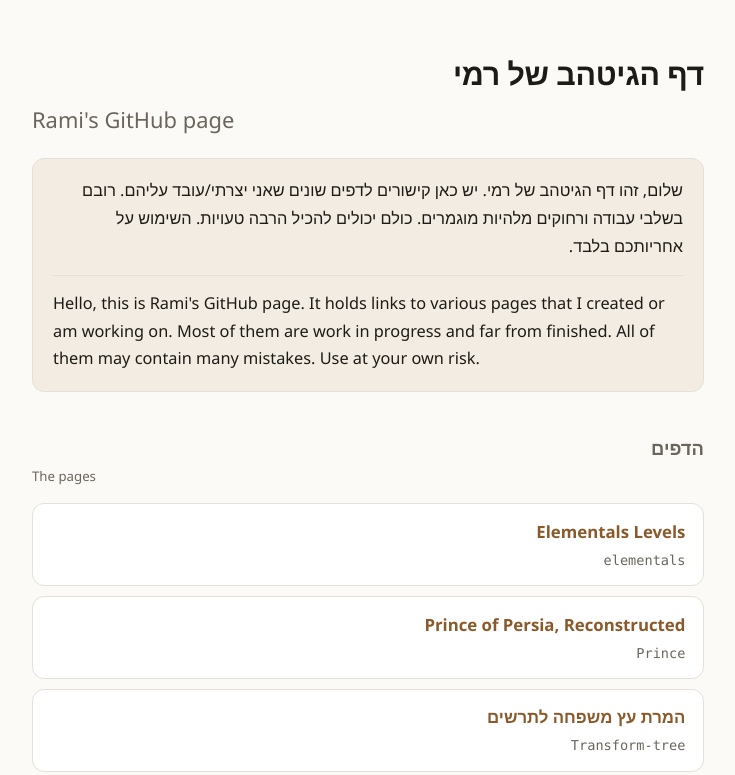
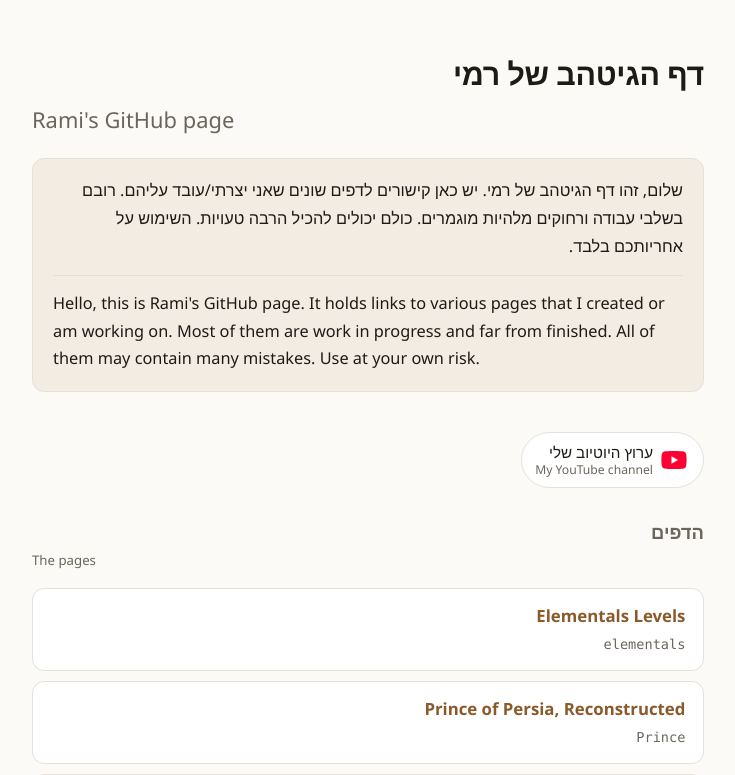
Before and after one commit to Rami5743/Rami5743.github.io, a plain HTML site: page index.html in a window 1280 px wide. Shown: the top 775 px of the page, without its empty margins (272-1007 px from the left). Drawn offline with Linux system fonts and the light colour scheme.

Commit message:
Add a YouTube channel link with the YouTube icon
Co-Authored-By: Claude Opus 5 <noreply@anthropic.com>
Claude-Session: https://claude.ai/code/session_01DW9uEzQNLjtMxF1wSezBeZ

```diff
--- a/index.html
+++ b/index.html
@@ -127,6 +127,31 @@
   }
   footer a { color: var(--accent); }
   footer p { margin: 0 0 0.3rem; }
+  .yt {
+    display: inline-flex;
+    align-items: center;
+    gap: 0.5rem;
+    margin: 0 0 1.75rem;
+    padding: 0.55rem 1rem 0.6rem 0.85rem;
+    background: var(--card);
+    border: 1px solid var(--line);
+    border-radius: 999px;
+    text-decoration: none;
+    color: var(--text);
+    font-size: 0.95rem;
+    transition: border-color .15s ease, transform .15s ease;
+  }
+  .yt:hover { border-color: #ff0033; transform: translateY(-1px); }
+  .yt:focus-visible { outline: 2px solid var(--accent); outline-offset: 2px; }
+  .yt svg { width: 26px; height: 18px; flex: none; display: block; }
+  .yt-en {
+    display: block;
+    color: var(--muted);
+    font-size: 0.8em;
+    text-align: left;
+    line-height: 1.3;
+  }
+  .yt > span { line-height: 1.35; }
 </style>
 </head>
 <body>
@@ -137,6 +162,14 @@
     <p>שלום, זהו דף הגיטהב של רמי. יש כאן קישורים לדפים שונים שאני יצרתי/עובד עליהם. רובם בשלבי עבודה ורחוקים מלהיות מוגמרים. כולם יכולים להכיל הרבה טעויות. השימוש על אחריותכם בלבד.</p>
     <p lang="en" dir="ltr" class="en">Hello, this is Rami's GitHub page. It holds links to various pages that I created or am working on. Most of them are work in progress and far from finished. All of them may contain many mistakes. Use at your own risk.</p>
   </div>
+
+  <a class="yt" href="https://www.youtube.com/@aizenr" target="_blank" rel="noopener">
+    <svg viewBox="0 0 28 20" role="img" aria-hidden="true" focusable="false">
+      <path fill="#ff0033" d="M27.4 3.1A3.5 3.5 0 0 0 24.9.6C22.7 0 14 0 14 0S5.3 0 3.1.6A3.5 3.5 0 0 0 .6 3.1C0 5.3 0 10 0 10s0 4.7.6 6.9a3.5 3.5 0 0 0 2.5 2.5C5.3 20 14 20 14 20s8.7 0 10.9-.6a3.5 3.5 0 0 0 2.5-2.5C28 14.7 28 10 28 10s0-4.7-.6-6.9z"/>
+      <path fill="#fff" d="M11.2 14.3 18.5 10l-7.3-4.3z"/>
+    </svg>
+    <span>ערוץ היוטיוב שלי<span class="yt-en" dir="ltr">My YouTube channel</span></span>
+  </a>
 
   <h2>הדפים<span class="sub" dir="ltr">The pages</span></h2>
   <ul class="links">
```
